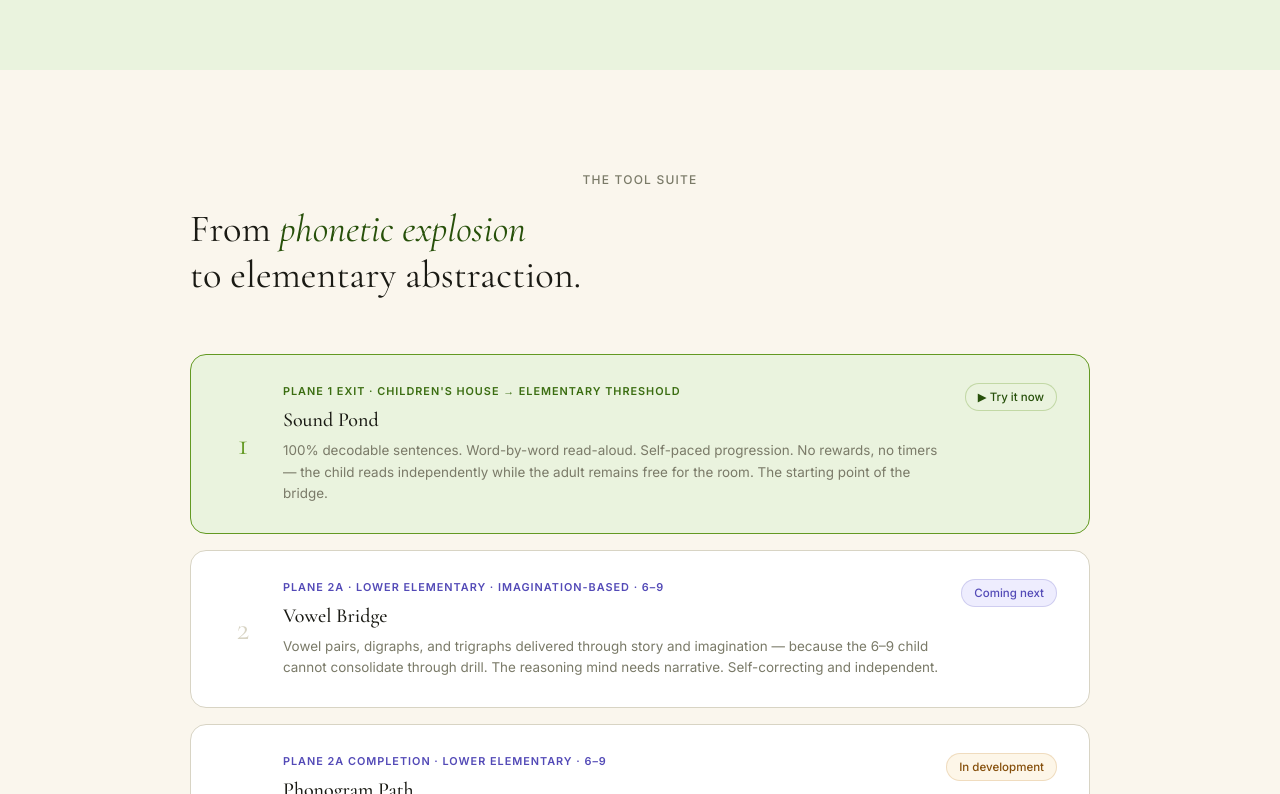
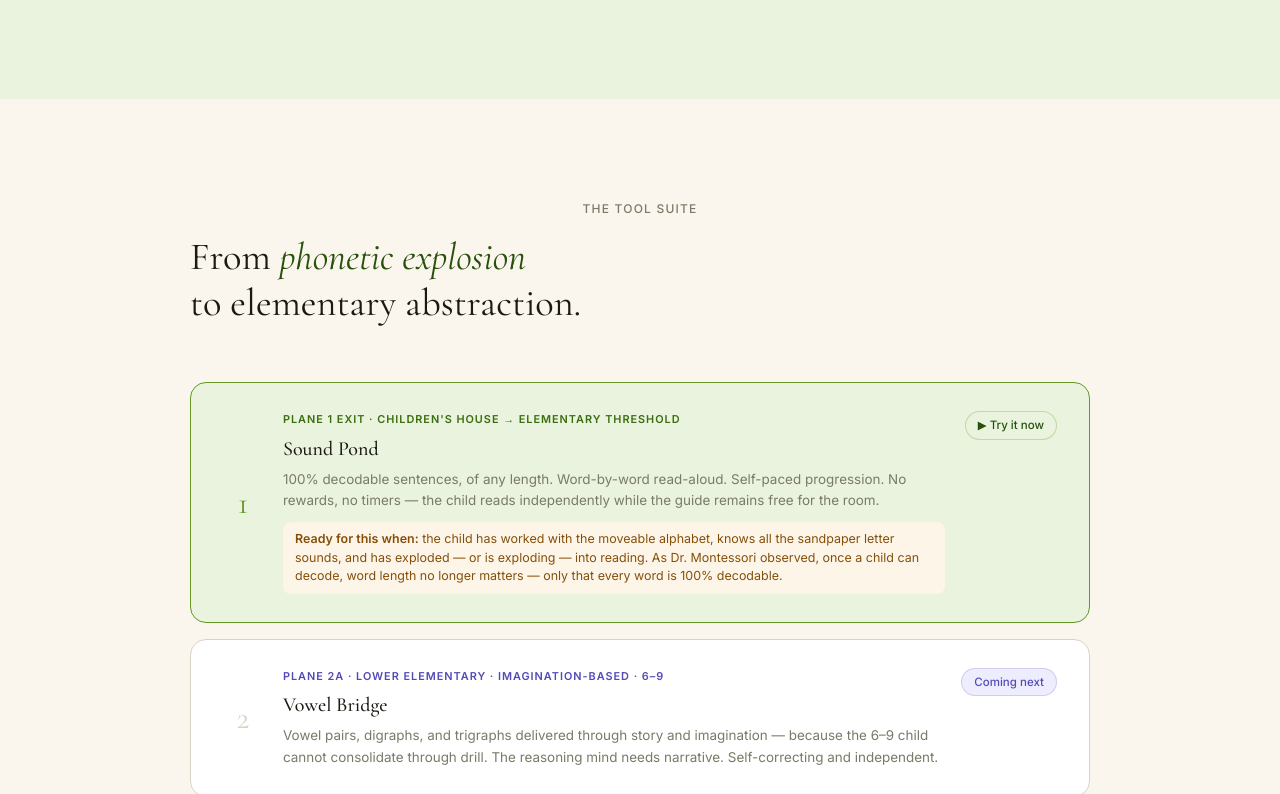
Before and after one commit to thepreparedspace/thepreparedspace.github.io, a plain HTML site: page index.html in a window 1280 px wide. Shown: the part 3374-4168 px from the top of the page. Drawn offline with nearby package versions, Linux system fonts and the light colour scheme.

Commit message:
Update index.html

```diff
--- a/index.html
+++ b/index.html
@@ -279,7 +279,7 @@ footer{padding:48px 5vw;background:var(--ink);display:flex;align-items:center;ju
       For the child, the experience is one of pure, focused discovery: they naturally crave the space to repeat their work until it truly belongs to them. The classroom provides a wonderful foundation for this practice, but the child's need to explore often extends well beyond those hours. This extension of the prepared environment offers a quiet sanctuary for that practice, giving the child the extra time they need to master their learning — not just within the classroom, but wherever they are, allowing the parent to finally see and celebrate that extraordinary progress.
     </p>
     <p class="gap-body reveal">
-      As the child gains this freedom, the adult is freed to do what they do best: observe with insight, nurture the spirit, and thoughtfully facilitate the path toward independence.
+      As the child consolidates their reading skills at their own pace, the adult can focus on what only an adult can do: observe with insight, nurture the spirit, and thoughtfully facilitate the path toward independence.
     </p>
     <p class="gap-body reveal">
       We believe that a child's development should be met with consistent support, wherever they are. Our goal is to extend the foundation of the prepared space beyond the classroom, bridging the distance between school and home. By offering tools that honour the integrity of the Montessori method, we create a path that allows children to practise with independence and confidence, while empowering families to participate in their child's developmental journey with ease and clarity.
@@ -333,7 +333,8 @@ footer{padding:48px 5vw;background:var(--ink);display:flex;align-items:center;ju
         <div class="tool-info">
           <p class="tool-plane" style="color:var(--ground);">Plane 1 exit · Children's House → Elementary threshold</p>
           <p class="tool-name">Sound Pond</p>
-          <p class="tool-desc">100% decodable sentences. Word-by-word read-aloud. Self-paced progression. No rewards, no timers — the child reads independently while the adult remains free for the room. The starting point of the bridge.</p>
+          <p class="tool-desc">100% decodable sentences, of any length. Word-by-word read-aloud. Self-paced progression. No rewards, no timers — the child reads independently while the guide remains free for the room.</p>
+          <p style="font-size:0.78rem;color:var(--earth);background:var(--plane-1);border-radius:8px;padding:8px 12px;margin-top:10px;line-height:1.5;"><strong>Ready for this when:</strong> the child has worked with the moveable alphabet, knows all the sandpaper letter sounds, and has exploded — or is exploding — into reading. As Dr. Montessori observed, once a child can decode, word length no longer matters — only that every word is 100% decodable.</p>
         </div>
         <a href="https://thepreparedspace.github.io/sound-pond" class="tool-tag tag-built" style="text-decoration:none;">▶ Try it now</a>
       </div>
```
